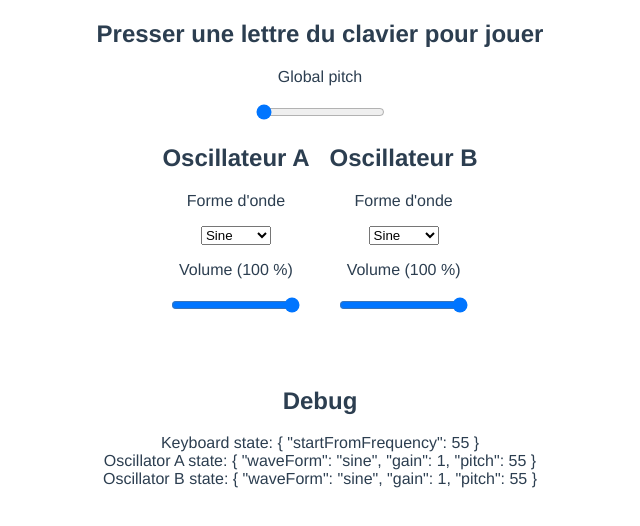
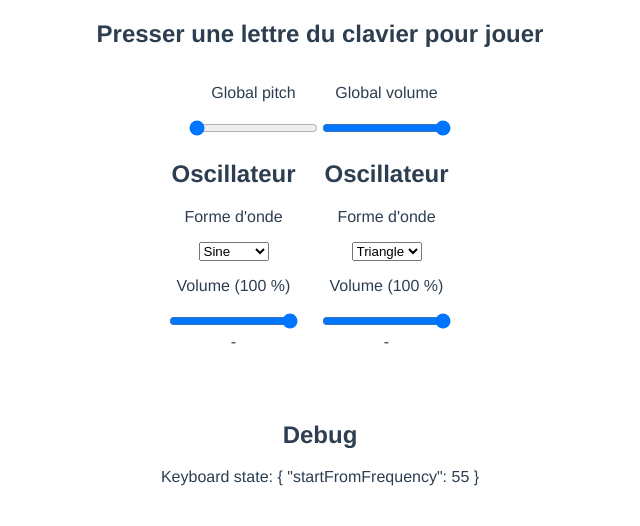
Before and after one commit to yann-yinn/vue3-synth, a Vue app: page / in a window 1280 px wide. Shown: the top 526 px of the page, without its empty margins (320-960 px from the left). Built offline with nearby package versions, Linux system fonts and the light colour scheme.

Commit message:
ajout bouton volume global

```diff
--- /dev/null
+++ b/src/components/Oscillator.vue
@@ -0,0 +1,70 @@
+<template>
+  <h2>Oscillateur</h2>
+  <div>
+    <p>Forme d'onde</p>
+    <select v-model="oscillator.state.waveForm">
+      <option value="sine">Sine</option>
+      <option value="square">Square</option>
+      <option value="triangle">Triangle</option>
+    </select>
+  </div>
+
+  <div>
+    <p>Volume ({{ (oscillator.state.gain * 100).toFixed(0) }} %)</p>
+    <input
+      @input="handleGain"
+      type="range"
+      min="0"
+      max="100"
+      :value="oscillator.state.gain * 100"
+    />
+  </div>
+  -
+</template>
+
+<script lang="ts">
+import { defineComponent, watch, PropType } from "vue";
+import { useKeyboardAsPiano, useOscillator } from "@/composables/useSynth";
+
+export default defineComponent({
+  props: {
+    defaultWaveForm: {
+      // eslint-disable-next-line
+      type: String as PropType<OscillatorType>,
+      default: "sine",
+    },
+  },
+  setup(props) {
+    const oscillator = useOscillator();
+
+    // par défaut, utiliser la valeur passé en prop.
+    // eslint-disable-next-line
+    oscillator.state.waveForm = props.defaultWaveForm;
+    const keyboard = useKeyboardAsPiano();
+
+    // mettre à jour la forme d'onde de l'oscillateur
+    // si la prop de forme d'onde change.
+    watch(
+      () => props.defaultWaveForm,
+      (value) => {
+        oscillator.state.waveForm = value;
+      }
+    );
+
+    // utiliser la fréquence envoyée par le clavier
+    // comme fréquence de l'oscillator
+    watch(
+      () => keyboard.state.frequency,
+      (frequency) => {
+        oscillator.state.frequency = frequency;
+      }
+    );
+
+    function handleGain(event: any) {
+      oscillator.state.gain = event.target.value / 100;
+    }
+
+    return { oscillator, handleGain };
+  },
+});
+</script>
--- a/src/components/Synth.vue
+++ b/src/components/Synth.vue
@@ -1,100 +1,64 @@
 <template>
   <h2>Presser une lettre du clavier pour jouer</h2>
+  <div style="display: flex; justify-content: center">
     <div>
       <p>Global pitch</p>
       <input @input="handlePitch" type="range" min="55" max="220" />
     </div>
-
-  <div style="display: flex; justify-content: center">
-    <div style="margin-right: 20px">
-      <h2>Oscillateur A</h2>
     <div>
-        <p>Forme d'onde</p>
-        <select v-model="oscillatorA.state.waveForm">
-          <option value="sine">Sine</option>
-          <option value="square">Square</option>
-          <option value="triangle">Triangle</option>
-        </select>
-      </div>
-      <div>
-        <p>Volume ({{ oscillatorA.state.gain * 100 }} %)</p>
+      <p>Global volume</p>
       <input
-          @input="handleGainA"
+        @input="handleVolume"
         type="range"
         min="0"
         max="100"
-          :value="oscillatorA.state.gain * 100"
+        :value="audioContext.state.gain * 100"
       />
     </div>
   </div>
 
-    <div>
-      <h2>Oscillateur B</h2>
-      <div>
-        <p>Forme d'onde</p>
-        <select v-model="oscillatorB.state.waveForm">
-          <option value="sine">Sine</option>
-          <option value="square">Square</option>
-          <option value="triangle">Triangle</option>
-        </select>
+  <div style="display: flex; justify-content: center">
+    <div style="margin-right: 20px">
+      <Oscillator defaultWaveForm="sine" />
     </div>
-      <div>
-        <p>Volume ({{ oscillatorB.state.gain * 100 }} %)</p>
-        <input
-          @input="handleGainB"
-          type="range"
-          min="0"
-          max="100"
-          :value="oscillatorB.state.gain * 100"
-        />
-      </div>
+    <div style="margin-right: 20px">
+      <Oscillator defaultWaveForm="triangle" />
     </div>
   </div>
 
   <h2 style="padding-top: 50px">Debug</h2>
   <div>Keyboard state: {{ keyboardAsPiano.state }}</div>
-  <div>Oscillator A state: {{ oscillatorA.state }}</div>
-  <div>Oscillator B state: {{ oscillatorB.state }}</div>
 </template>
 
 <script lang="ts">
 import { defineComponent } from "vue";
-import { useOscillator, useKeyboardAsPiano } from "@/composables/useSynth";
+import { useSynthAudio, useKeyboardAsPiano } from "@/composables/useSynth";
+import Oscillator from "@/components/Oscillator.vue";
 
 export default defineComponent({
+  components: {
+    Oscillator,
+  },
   setup() {
-    const audioContext = new AudioContext();
-    const oscillatorA = useOscillator(audioContext);
-    const oscillatorB = useOscillator(audioContext);
+    const keyboardAsPiano = useKeyboardAsPiano();
+    const audioContext = useSynthAudio();
 
-    const keyboardAsPiano = useKeyboardAsPiano({
-      onFrequencyChange: (frequency) => {
-        oscillatorA.state.frequency = frequency;
-        oscillatorB.state.frequency = frequency;
-      },
-    });
-
+    // mettre à jour le pitch du piano, c'est à dire à partir
+    // de quelle note de départ la gamme de notes est crée.
     function handlePitch(event: any) {
       keyboardAsPiano.state.startFromFrequency = event.target.value;
     }
 
-    function handleGainA(event: any) {
-      console.log("event.target.value ", event.target.value);
-      oscillatorA.state.gain = event.target.value / 100;
-    }
-
-    function handleGainB(event: any) {
-      console.log("event.target.value ", event.target.value);
-      oscillatorB.state.gain = event.target.value / 100;
+    function handleVolume(event: any) {
+      console.log(" event.target.value ", event.target.value);
+      audioContext.state.gain = event.target.value / 100;
     }
 
     return {
-      oscillatorA,
-      oscillatorB,
       handlePitch,
-      handleGainA,
-      handleGainB,
+      handleVolume,
       keyboardAsPiano,
+      audioContext,
     };
   },
 });
--- a/src/composables/useSynth.ts
+++ b/src/composables/useSynth.ts
@@ -14,11 +14,14 @@ interface useOscillatorReturn {
 }
 
 /**
+ * useOscillator
+ *
  * An oscillator has:
  * - a reactive gain (from 0 to 1)
  * - a reactive waveform
  */
-export function useOscillator(audioContext: AudioContext): useOscillatorReturn {
+export function useOscillator(): useOscillatorReturn {
+  const { audioContext, globalGainNode } = useSynthAudio();
   let oscillatorStarted = false;
   const state = reactive<UseOscillatorState>({
     waveForm: "sine",
@@ -30,7 +33,7 @@ export function useOscillator(audioContext: AudioContext): useOscillatorReturn {
   // Connect oscillator to gain, connect gain to audio output.
   const oscillatorNode = audioContext.createOscillator();
   const gainNode = audioContext.createGain();
-  gainNode.connect(audioContext.destination);
+  gainNode.connect(globalGainNode);
 
   oscillatorNode.type = state.waveForm;
 
@@ -94,42 +97,47 @@ interface UseKeyboardAsPianoState {
   startFromFrequency: number;
 }
 
-interface useKeyboardAsPianoOptions {
-  onFrequencyChange: (frequence: undefined | number) => void;
-}
-
 interface useKeyboardAsPianoReturn {
   state: UseKeyboardAsPianoState;
 }
 
-export function useKeyboardAsPiano(
-  options: useKeyboardAsPianoOptions
-): useKeyboardAsPianoReturn {
+/**
+ * useKeyboardAsPiano()
+ */
+
+let useKeyboardAsPianoKeydownListenerAttached = false;
+let useKeyboardAsPianoKeyupListenerAttached = false;
+
 const state: UseKeyboardAsPianoState = reactive({
   frequency: undefined,
   startFromFrequency: 55,
   keyPressed: undefined,
 });
 
+export function useKeyboardAsPiano(): useKeyboardAsPianoReturn {
   const frequencies = computed(() => {
     return _keyboardMap(state.startFromFrequency);
   });
 
+  if (useKeyboardAsPianoKeydownListenerAttached === false) {
     document.addEventListener("keydown", (e) => {
+      useKeyboardAsPianoKeydownListenerAttached = true;
       if (frequencies.value.get(e.key)) {
         state.keyPressed = e.key;
         state.frequency = frequencies.value.get(e.key);
-      options.onFrequencyChange(frequencies.value.get(e.key));
       }
     });
+  }
 
+  if (useKeyboardAsPianoKeyupListenerAttached === false) {
     document.addEventListener("keyup", (e) => {
+      useKeyboardAsPianoKeyupListenerAttached = true;
       if (frequencies.value.get(e.key)) {
         state.frequency = undefined;
-      options.onFrequencyChange(undefined);
         state.keyPressed = undefined;
       }
     });
+  }
 
   return { state };
 }
@@ -152,3 +160,44 @@ function _keyboardMap(startFrequencey = 55): Map<string, number> {
   }
   return notes;
 }
+
+/**
+ * useSynthAudio
+ */
+let audioContext: AudioContext;
+let globalGainNode: GainNode;
+
+interface useSynthAudioState {
+  gain: number;
+}
+
+const useSynthAudioState = reactive({
+  gain: 1,
+});
+
+export function useSynthAudio(): {
+  audioContext: AudioContext;
+  globalGainNode: GainNode;
+  state: useSynthAudioState;
+} {
+  if (!audioContext) {
+    audioContext = new AudioContext();
+    globalGainNode = audioContext.createGain();
+    globalGainNode.connect(audioContext.destination);
+  }
+
+  watch(
+    () => useSynthAudioState.gain,
+    (value: number) => {
+      if (value < 0 || value > 1) {
+        globalGainNode.gain.value = 0;
+        throw new Error(
+          "useOscillator: Le gain doit être compris entre 0 et 1"
+        );
+      }
+      globalGainNode.gain.value = value;
+    }
+  );
+
+  return { audioContext, globalGainNode, state: useSynthAudioState };
+}
```
Lines whose indentation alone changed are shown as unchanged.
